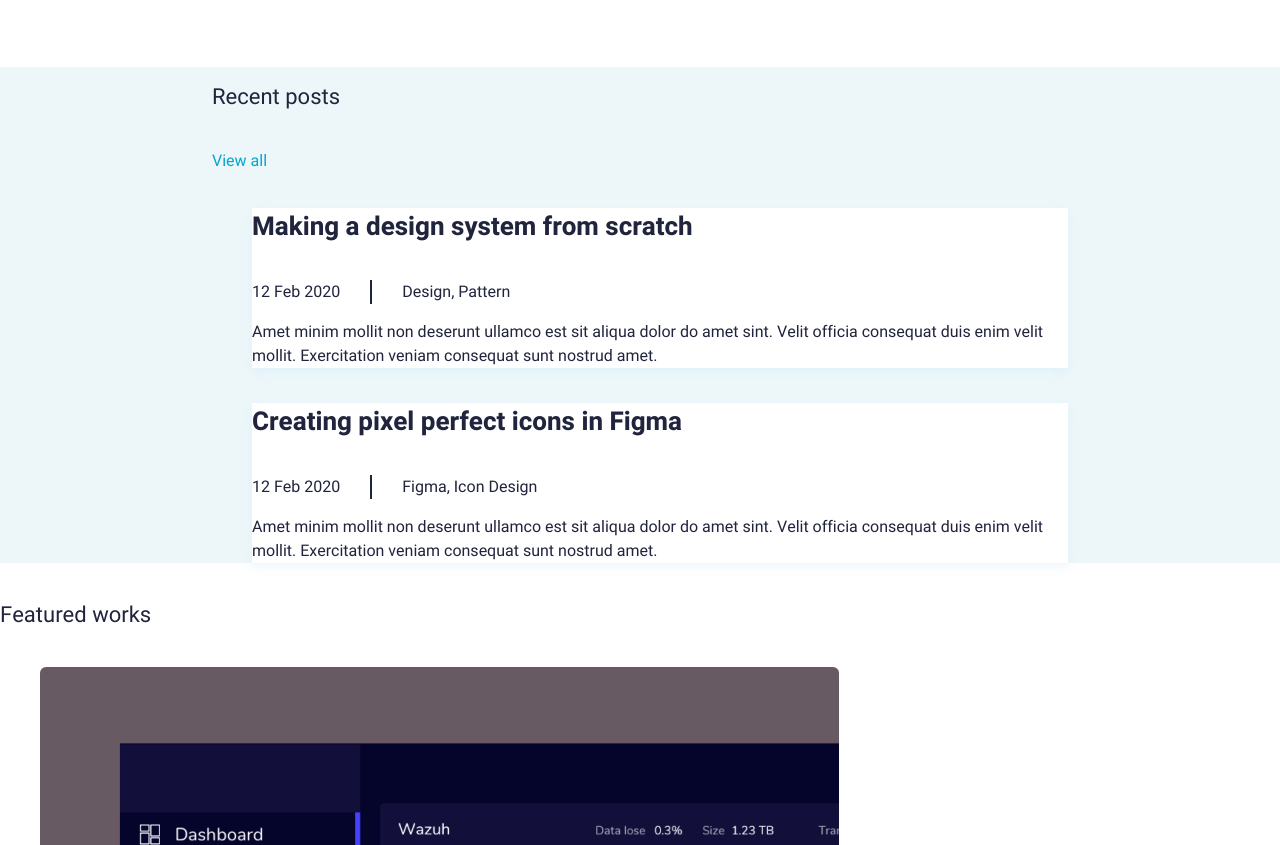
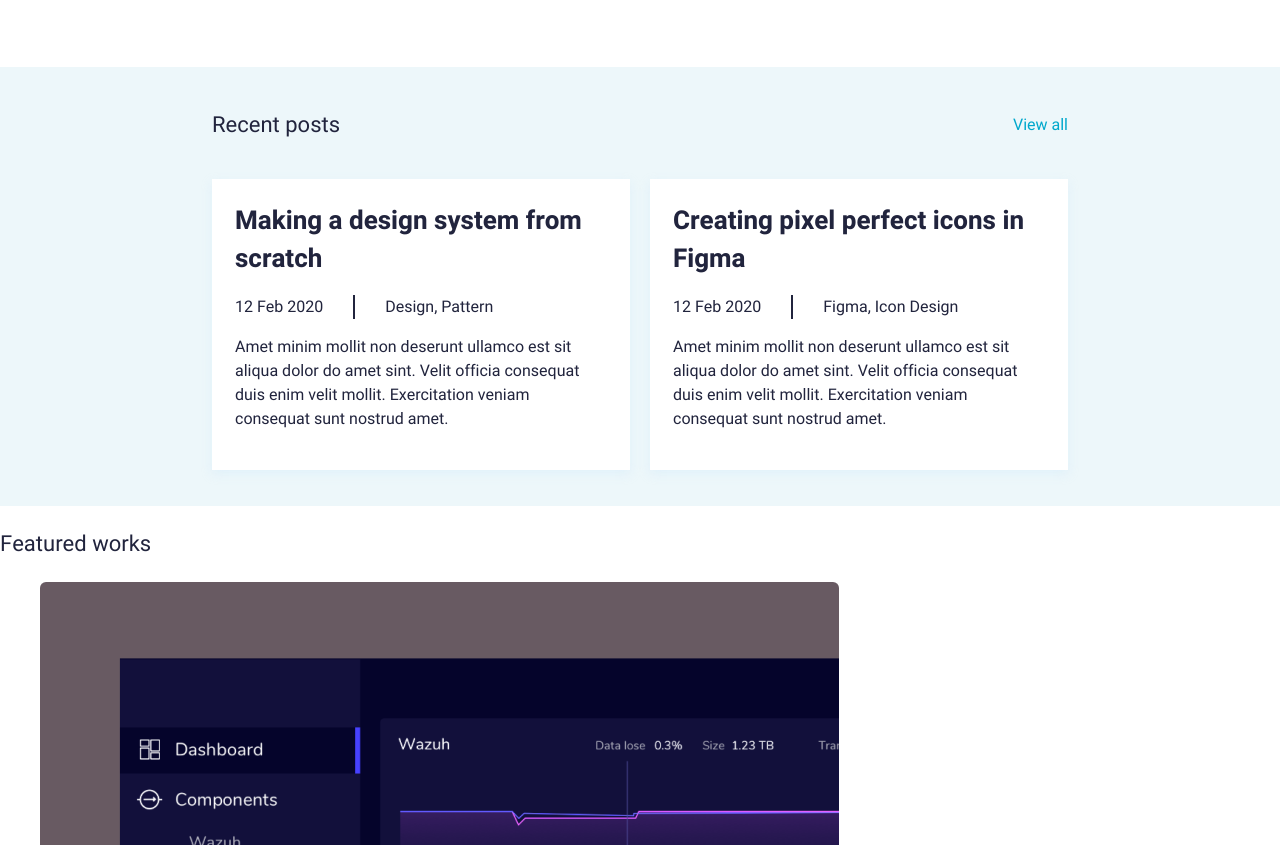
Before and after one commit to BytsaiKonstantin/portfolio, a plain HTML site: page index.html in a window 1280 px wide. Shown: the part 498-1343 px from the top of the page. Drawn offline with Linux system fonts and the light colour scheme; a script that the page names is missing.

Commit message:
Deploying to gh-pages from  @ 66196cca1a7cb5b479d3c357e1b51257487b6f09 🚀

```diff
--- a/css/style.css
+++ b/css/style.css
@@ -383,6 +383,7 @@ body {
   -webkit-box-align: center;
       -ms-flex-align: center;
           align-items: center;
+  margin-bottom: 59px;
 }
 
 .title {
@@ -444,7 +445,14 @@ body {
 .section-title {
   font-weight: 400;
   font-size: 22px;
-  line-height: 60px;
+  line-height: 32px;
+}
+
+.posts {
+  -webkit-box-sizing: border-box;
+          box-sizing: border-box;
+  padding: 20px 0px;
+  background-color: #edf7fa;
 }
 
 .posts__link {
@@ -464,18 +472,41 @@ body {
   transition: color 0.7s;
 }
 
-.posts {
-  background-color: #edf7fa;
+.posts__list {
+  padding: 0px;
+  display: -webkit-box;
+  display: -ms-flexbox;
+  display: flex;
+  -webkit-box-orient: vertical;
+  -webkit-box-direction: normal;
+      -ms-flex-direction: column;
+          flex-direction: column;
+  gap: 17px;
 }
 
 .posts__item {
   list-style: none;
 }
 
+.posts__header {
+  display: -webkit-box;
+  display: -ms-flexbox;
+  display: flex;
+  -webkit-box-align: center;
+      -ms-flex-align: center;
+          align-items: center;
+  -webkit-box-pack: justify;
+      -ms-flex-pack: justify;
+          justify-content: space-between;
+}
+
 .post {
   background-color: #ffffff;
   -webkit-box-shadow: 0px 4px 10px rgba(187, 225, 250, 0.25);
           box-shadow: 0px 4px 10px rgba(187, 225, 250, 0.25);
+  -webkit-box-sizing: border-box;
+          box-sizing: border-box;
+  padding: 23px;
 }
 
 .post__link {
@@ -486,6 +517,7 @@ body {
 .post__title {
   font-size: 24px;
   line-height: 30px;
+  margin: 0px 0px 17px 0px;
 }
 
 .post__date {
@@ -636,6 +668,14 @@ body {
     margin: 0px;
   }
 
+  .posts__list {
+    -webkit-box-orient: horizontal;
+    -webkit-box-direction: normal;
+        -ms-flex-direction: row;
+            flex-direction: row;
+    gap: 20px;
+  }
+
   .post__title {
     font-weight: 700;
     font-size: 26px;
--- a/index.html
+++ b/index.html
@@ -57,10 +57,12 @@
 
       <section class="posts">
         <div class="container">
-          <h3 class="section-title posts__title">Recent posts</h3>
-          <a href="" class="posts__link">View all</a>
+          <div class="posts__header">
+            <h3 class="section-title posts__title">Recent posts</h3>
+            <a href="" class="posts__link">View all</a>
+          </div>
 
-          <ul class="posts_list">
+          <ul class="posts__list">
             <li class="posts__item post">
               <a href="/post" class="post__link">
                 <h4 class="post__title">Making a design system from scratch</h4>
```
Also changed, not shown: img/stack/sprite.stack.html (+1 -1 lines), css/style.min.css.
